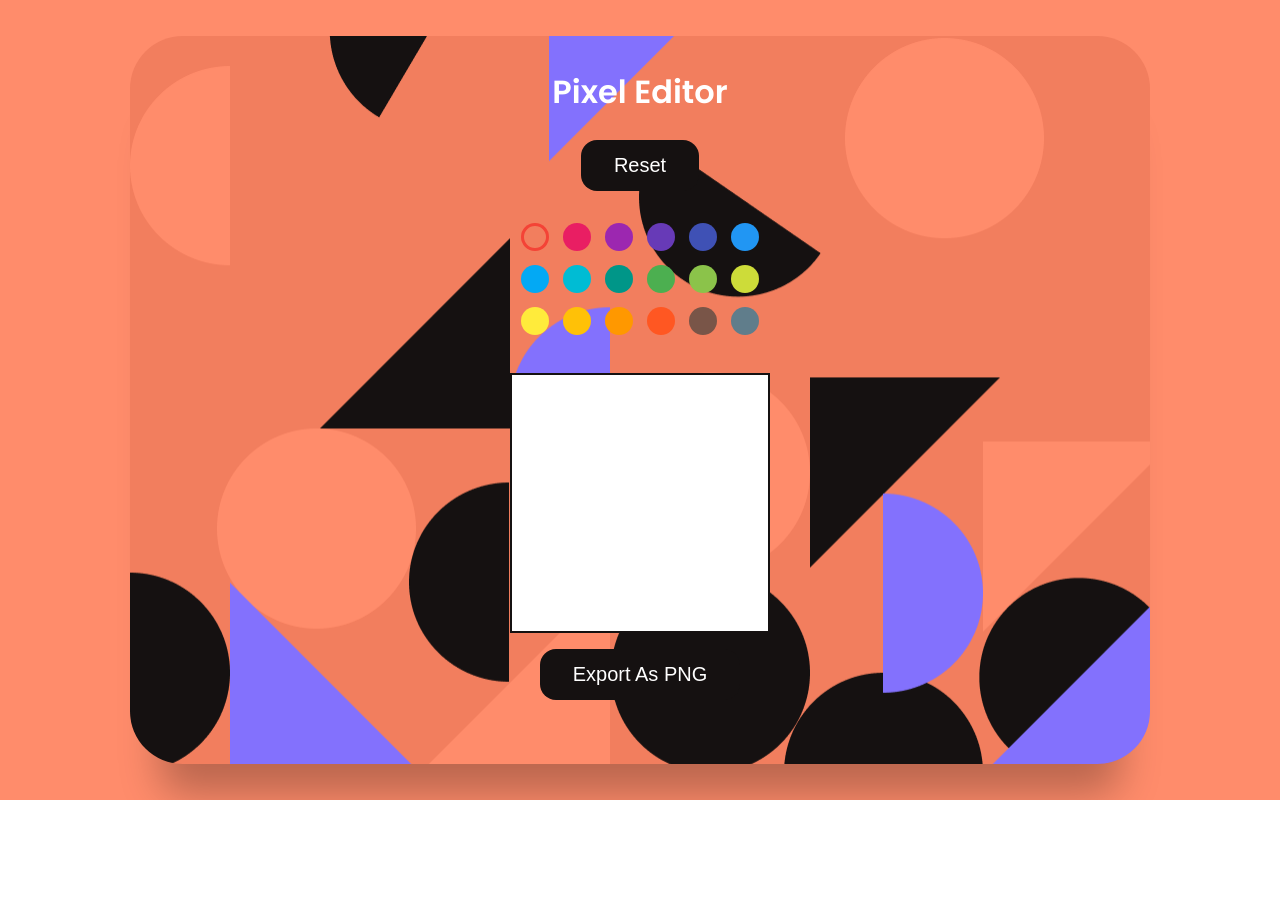
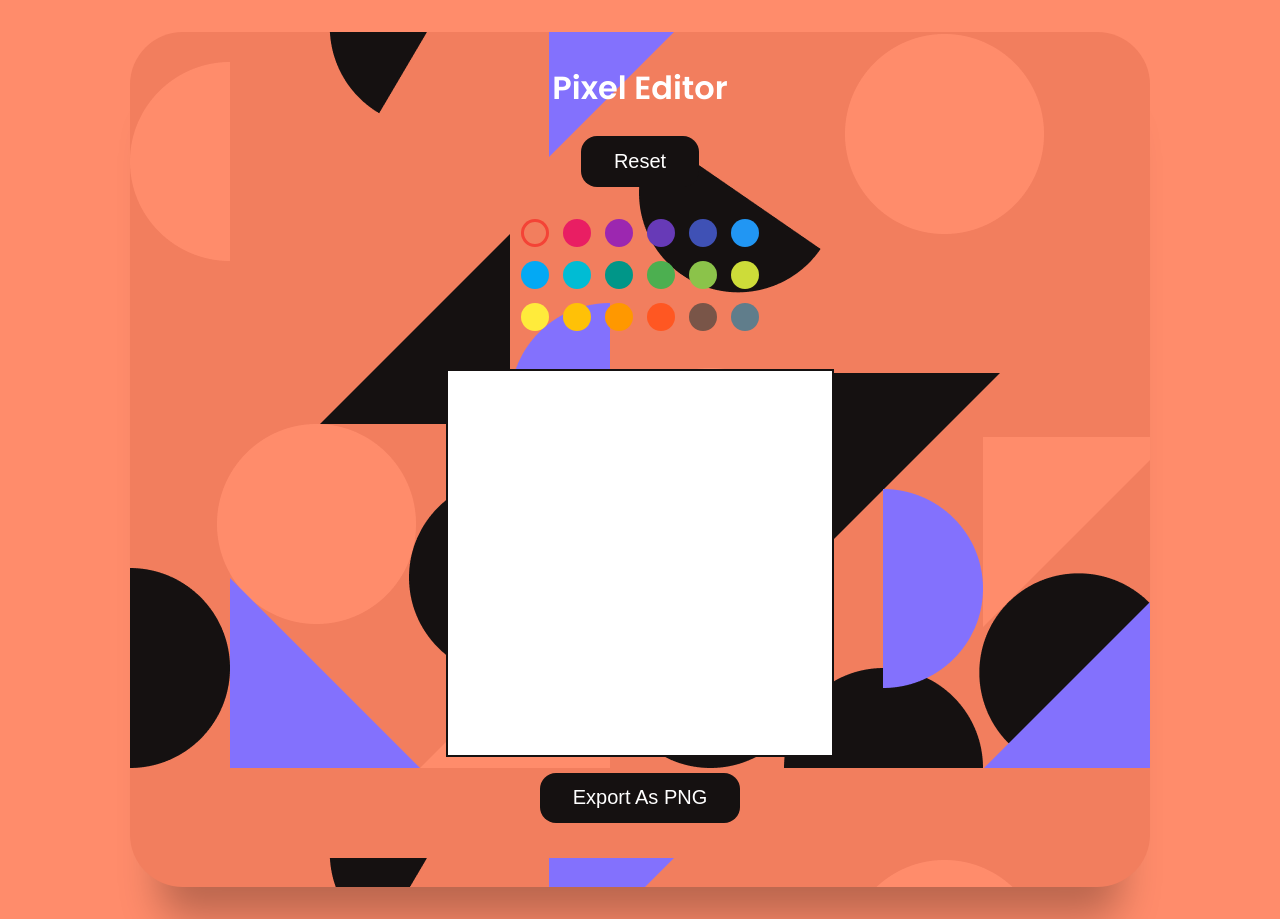
Before and after one commit to supermarios77/Artopia, a React (Vite) app in the folder Frontend/: page /art in a window 1280 px wide. Both pictures are taken after a click on the button "Start Drawing". Before the commit the page ends 800 px from the top, so only its background shows below. Built offline with nearby package versions, Linux system fonts and the light colour scheme.

Commit message:
🟠 Make Pixels A Bit Bigger

```diff
--- a/Frontend/src/pages/Art/Art.css
+++ b/Frontend/src/pages/Art/Art.css
@@ -111,8 +111,8 @@ h2 {
 /* Pixel CSS */
 
 .pixel {
-    width: 1rem;
-    height: 1rem;
+    width: 1.5rem;
+    height: 1.5rem;
 }
 
 /* Row CSS */
```
